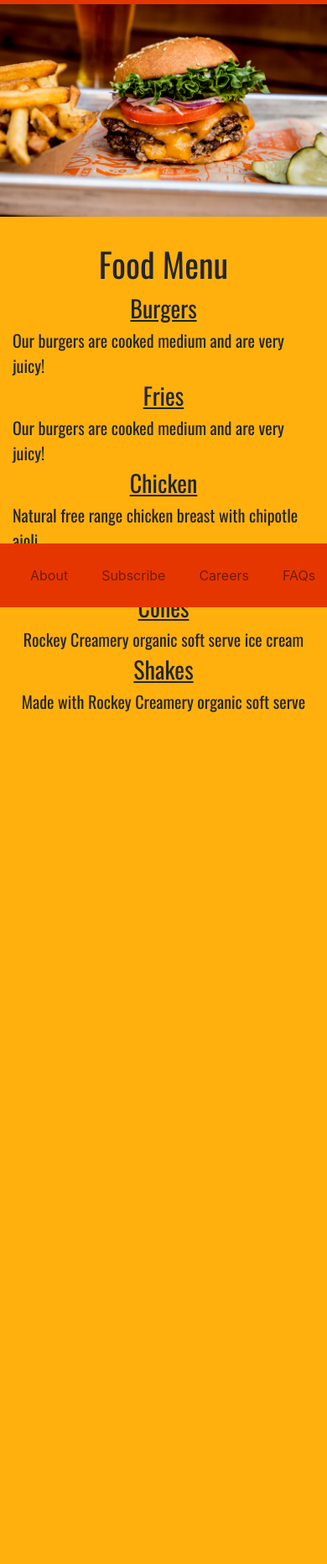
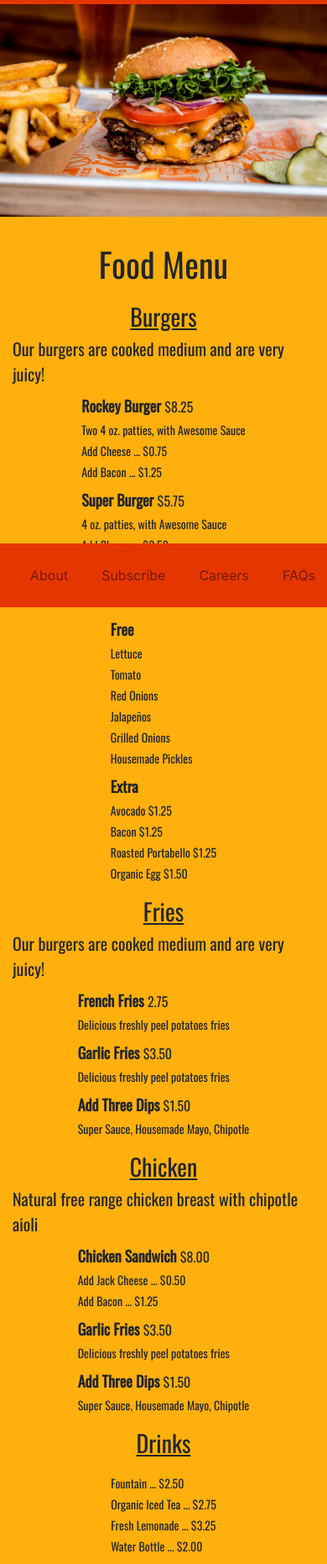
Before and after one commit to jeremywp/Rockey-Burgers, a website: page menu.html in a window 390 px wide. Shown: the part 121-1983 px from the top of the page at 84% size. Before the commit the page ends 971 px from the top, so only its background shows below. Drawn offline with nearby package versions, Linux system fonts and the light colour scheme.

Commit message:
menu finished

```diff
--- a/menu.html
+++ b/menu.html
@@ -40,25 +40,108 @@
             Burgers
         </div>
         <div class="describe">Our burgers are cooked medium and are very juicy!</div>
+        <div class="menu">
+            <div class="menu-item"><b>Rockey Burger</b> <span>$8.25</span>
+                <p>Two 4 oz. patties, with Awesome Sauce</p>
+                <p>Add Cheese ... $0.75</p>
+                <p>Add Bacon ... $1.25</p>
+            </div>
+            <div class="menu-item"><b>Super Burger</b> <span>$5.75</span>
+                <p>4 oz. patties, with Awesome Sauce</p>
+                <p>Add Cheese ... $0.50</p>
+                <p>Add Bacon ... $1.25</p>
+            </div>
+        </div>
+
+        <div class="sub-option">
+            Toppings
+        </div>
+        <div class="menu">
+            <div class="menu-item"><b>Free</b>
+                <p>Lettuce</p>
+                <p>Tomato</p>
+                <p>Red Onions</p>
+                <p>Jalapeños</p>
+                <p>Grilled Onions</p>
+                <p>Housemade Pickles</p>
+            </div>
+            <div class="menu-item"><b>Extra</b>
+                <p>Avocado $1.25</p>
+                <p>Bacon $1.25</p>
+                <p>Roasted Portabello $1.25</p>
+                <p>Organic Egg $1.50</p>
+            </div>
+        </div>
+
         <div class="sub-header">
             Fries
         </div>
         <div class="describe">Our burgers are cooked medium and are very juicy!</div>
+        <div class="menu">
+            <div class="menu-item"><b>French Fries</b> <span>2.75</span>
+                <p>Delicious freshly peel potatoes fries </p>
+            </div>
+            <div class="menu-item"><b>Garlic Fries</b> <span>$3.50</span>
+                <p>Delicious freshly peel potatoes fries</p>
+            </div>
+            <div class="menu-item"><b>Add Three Dips</b> <span>$1.50</span>
+                <p>Super Sauce, Housemade Mayo, Chipotle</p>
+            </div>
+        </div>
+
         <div class="sub-header">
             Chicken
         </div>
         <div class="describe">Natural free range chicken breast with chipotle aioli</div>
+        <div class="menu">
+            <div class="menu-item"><b>Chicken Sandwich</b> <span>$8.00</span>
+                <p>Add Jack Cheese ... $0.50</p>
+                <p>Add Bacon ... $1.25</p>
+            </div>
+            <div class="menu-item"><b>Garlic Fries</b> <span>$3.50</span>
+                <p>Delicious freshly peel potatoes fries</p>
+            </div>
+            <div class="menu-item"><b>Add Three Dips</b> <span>$1.50</span>
+                <p>Super Sauce, Housemade Mayo, Chipotle</p>
+            </div>
+        </div>
+
         <div class="sub-header">
             Drinks
         </div>
+
+        <div class="menu-item">
+            <p>Fountain ... $2.50</p>
+            <p>Organic Iced Tea ... $2.75</p>
+            <p>Fresh Lemonade ... $3.25</p>
+            <p>Water Bottle ... $2.00</p>
+        </div>
+
         <div class="sub-header">
             Cones
         </div>
         <div class="describe">Rockey Creamery organic soft serve ice cream</div>
+        <div class="menu-item">
+            <p><b>Regular</b> ... $3.75</p>
+            <p>- Vanilla, Chocolate, or Swirled</p>
+            <p><b>Dipped Cone</b> ... $4.50</p>
+            <p>- Vanilla ice cream, dipped in chocolate</p>
+        </div>
+
         <div class="sub-header">
             Shakes
         </div>
         <div class="describe">Made with Rockey Creamery organic soft serve</div>
+        <div class="menu-item">
+            <p><b>Regular</b> ... $4.75</p>
+            <p>- Vanilla, Chocolate, or Swirled</p>
+            <p><b>Super </b>> ... $5.75</p>
+            <p>- Cookies & Cream, Fresh Strawberries,</p>
+            <p class="tab">or Chocolate & Chips</p>
+            <p><b>Kids Size</b> ... $3.25</p>
+            <p>- Vanilla, Chocolate, or Swirled</p>
+            <p>- Add Malt ... $0.50</p>
+        </div>
     </div>
 
     <nav class="navbar fixed-bottom navbar-expand-lg navbar-light">
--- a/scss/style.scss
+++ b/scss/style.scss
@@ -71,10 +71,37 @@ body {
     font-size: 28px;
     padding-bottom: 2px;
     text-decoration: underline;
+    margin-top: 10px;
+  }
+
+  .sub-option{
+    font-size: 24px;
+    padding-bottom: 2px;
   }
 
   .describe {
     font-size: 20px;
+  }
+}
+
+.tab{
+  padding-left: 7px;
+}
+
+.click{
+  margin: 10px;
+}
+
+.menu-item{
+  align-items: flex-start;
+  font-size: 18px;
+  margin-top: 10px;
+  span{
+    font-size: 16px;
+  }
+  p{
+    font-size: 14px;
+    margin: 4px auto;
   }
 }
 
```
Also changed, not shown: faq.html (+15 -0 lines), css/style.css.
